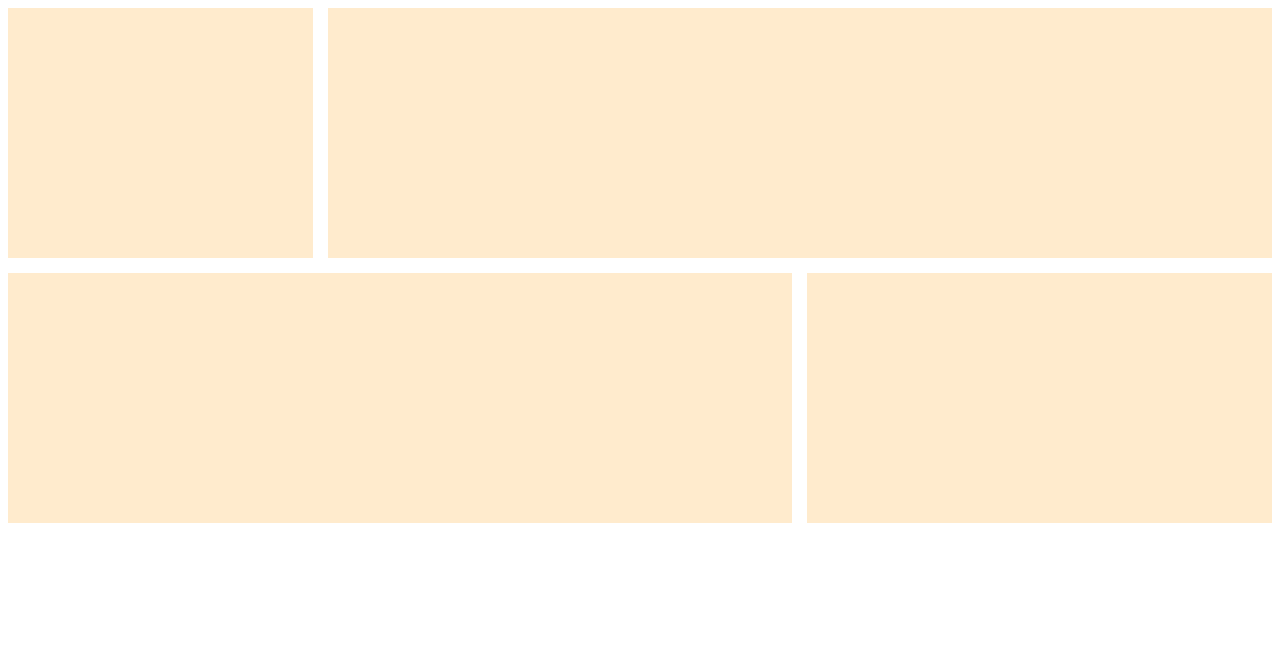
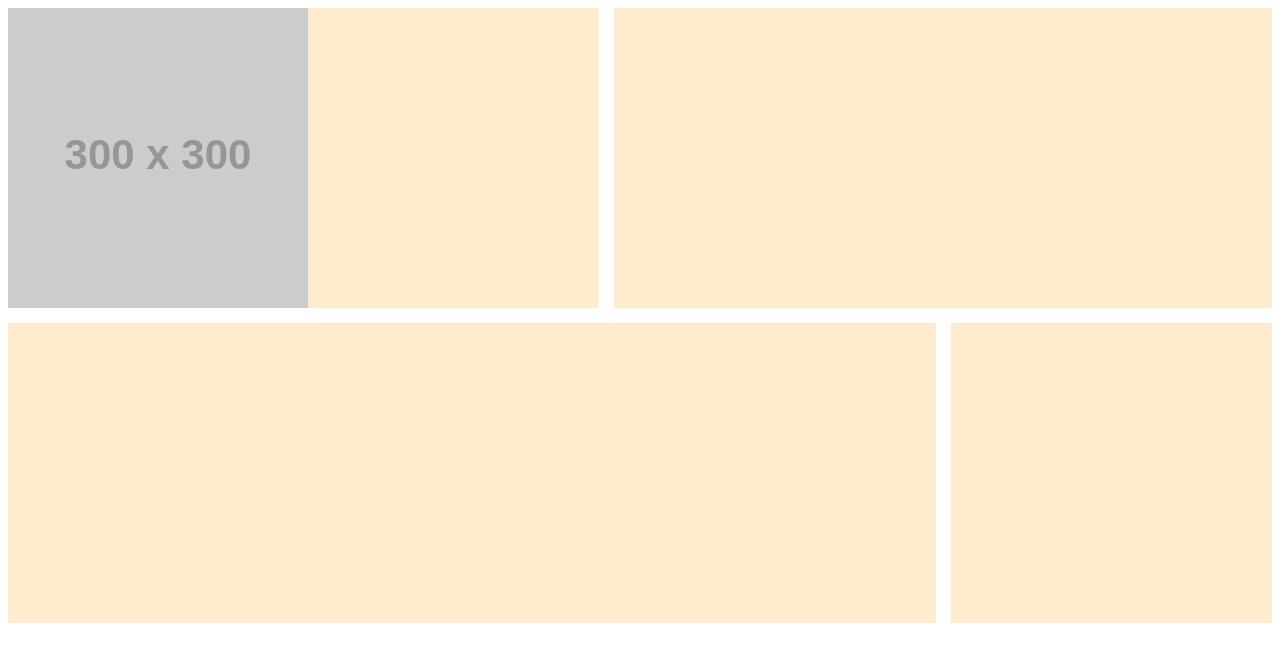
Before and after one commit to farinaa/DataStory, a plain HTML site: page practice-layout/index.html in a window 1280 px wide. Drawn offline with Linux system fonts and the light colour scheme; placeholder pictures from the web are drawn by us.

Commit message:
More fiddling in class

```diff
--- a/practice-layout/assets/css/style.css
+++ b/practice-layout/assets/css/style.css
@@ -1,3 +1,9 @@
+html {
+  font-size: 18px;
+}
+
+/* @import url(link to google fonts); */
+
 main {
   display: grid;
   /* grid-template-columns: 0.4fr 0.6fr; */
@@ -5,27 +11,36 @@ main {
   grid-gap: 15px;
 }
 
+h1 {
+  font-size: 2rem; /* Twice the size of the default 18px font size */
+  font-style: italic;
+}
+
+/* img {
+  width: 100%;
+} */
+
 main > section {
   background: blanchedalmond;
-  height: 250px;
+  height: 300px;
 }
 
 section#ds-data-collection {
-  grid-column: 1 / 3;
+  grid-column: 1 / 4;
   grid-row: 1 / 2;
 }
 
 section#ds-dataviz {
-  grid-column: 3 / 9;
+  grid-column: 4 / 10;
   grid-row: 1 / 2;
 }
 
 section#ds-video {
-  grid-column: 1 / 6;
+  grid-column: 1 / 7;
   grid-row: 2 / 3;
 }
 
 section#ds-conclusion {
-  grid-column: 6 / 9;
+  grid-column: 7 / 10;
   grid-row: 2 / 3;
 }
--- a/practice-layout/index.html
+++ b/practice-layout/index.html
@@ -18,10 +18,10 @@
     </header>
     <main>
       <section id="ds-data-collection">
-
+        <img src="https://via.placeholder.com/300x300"/>
       </section>
       <section id="ds-dataviz">
-
+        <!-- <h1>Here's H1 Heading</h1> -->
       </section>
       <section id="ds-video">
 
```
Also changed, not shown: 2 other files.
